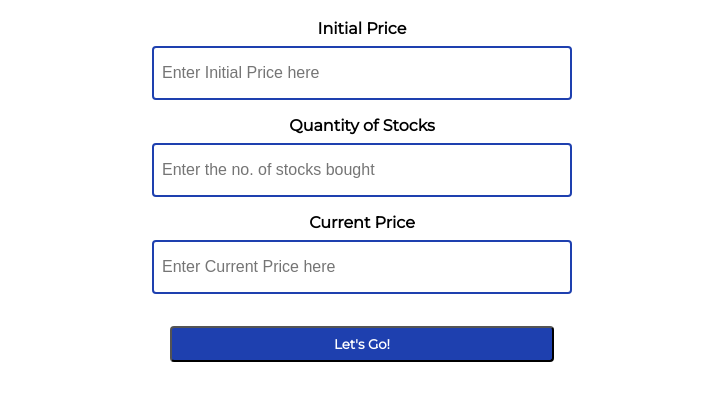
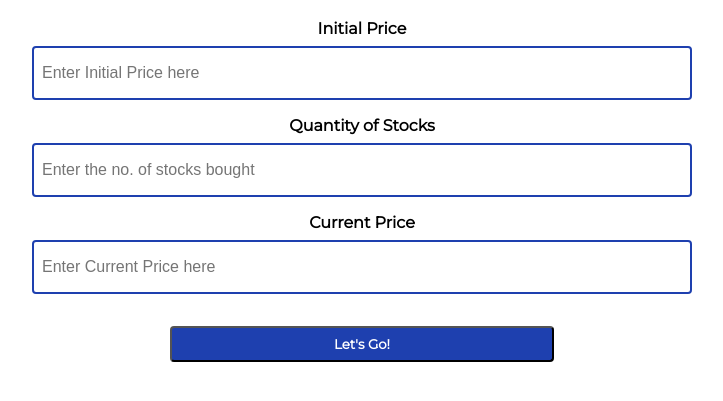
Before and after one commit to abhinavtk/Stock-Profit-or-Loss, a plain HTML site: page index.html in a window 1280 px wide. Shown: the part 63-464 px from the top of the page, without its empty margins (278-1001 px from the left). Drawn offline with Linux system fonts and the light colour scheme.

Commit message:
style- adjusted width of input

```diff
--- a/styles.css
+++ b/styles.css
@@ -23,7 +23,7 @@ input{
     margin: auto;
     margin-top: .5rem;
     padding: 1rem .5rem;
-    width: 25rem;
+    width: 50%;
     font-size: 1rem;
     background-color: var(--primary-color);
     color: var(--secondary-color);
```
